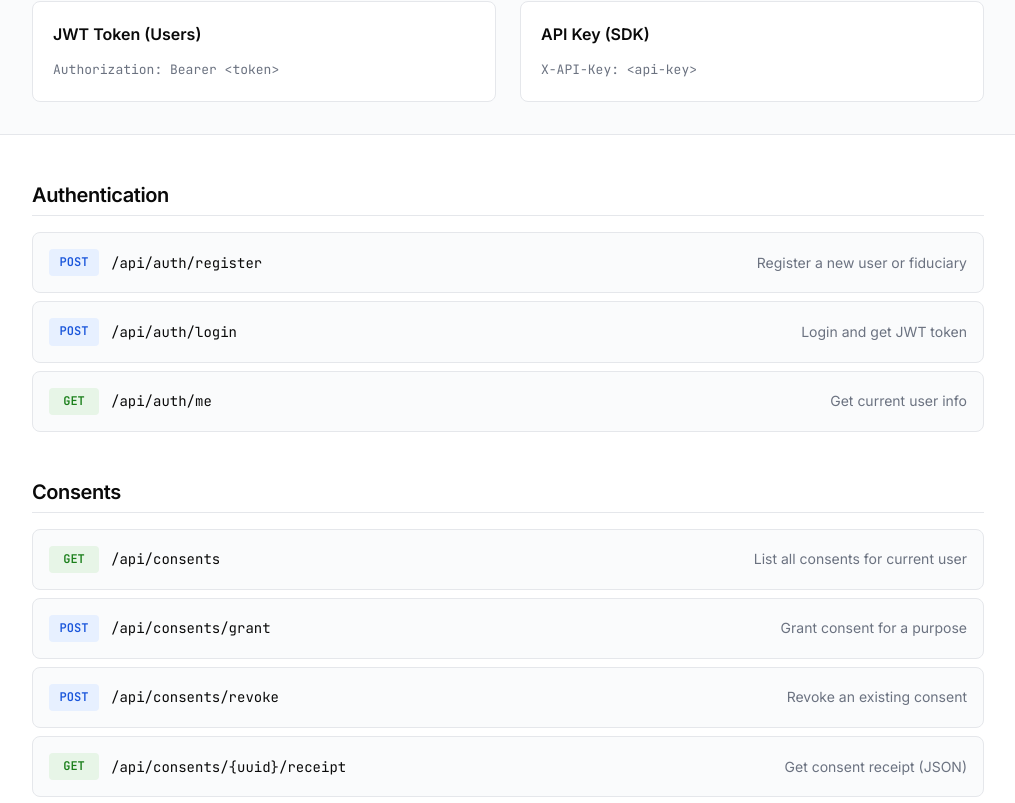
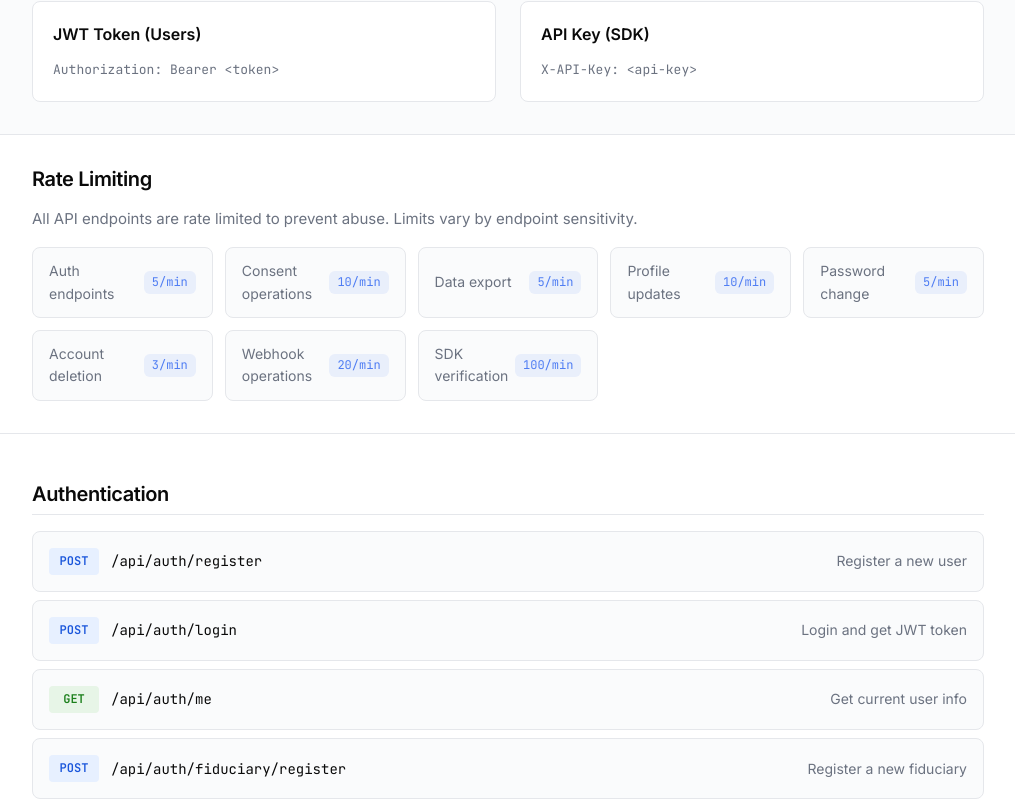
Before and after one commit to Ni8crawler18/Phloem, a React (Vite) app in the folder client/: page /api in a window 1280 px wide. Shown: the part 631-1434 px from the top of the page, without its empty margins (132-1147 px from the left). Built offline with nearby package versions, Linux system fonts and the light colour scheme; no server answers.

Commit message:
Update API and Landing pages with new features

```diff
--- a/client/src/pages/Api.jsx
+++ b/client/src/pages/Api.jsx
@@ -14,9 +14,11 @@ export default function Api() {
     {
       category: 'Authentication',
       items: [
-        { method: 'POST', path: '/api/auth/register', desc: 'Register a new user or fiduciary' },
+        { method: 'POST', path: '/api/auth/register', desc: 'Register a new user' },
         { method: 'POST', path: '/api/auth/login', desc: 'Login and get JWT token' },
         { method: 'GET', path: '/api/auth/me', desc: 'Get current user info' },
+        { method: 'POST', path: '/api/auth/fiduciary/register', desc: 'Register a new fiduciary' },
+        { method: 'POST', path: '/api/auth/fiduciary/login', desc: 'Fiduciary login' },
       ]
     },
     {
@@ -25,8 +27,40 @@ export default function Api() {
         { method: 'GET', path: '/api/consents', desc: 'List all consents for current user' },
         { method: 'POST', path: '/api/consents/grant', desc: 'Grant consent for a purpose' },
         { method: 'POST', path: '/api/consents/revoke', desc: 'Revoke an existing consent' },
+        { method: 'POST', path: '/api/consents/renew', desc: 'Renew an expiring consent' },
         { method: 'GET', path: '/api/consents/{uuid}/receipt', desc: 'Get consent receipt (JSON)' },
         { method: 'GET', path: '/api/consents/{uuid}/receipt/pdf', desc: 'Download consent receipt (PDF)' },
+      ]
+    },
+    {
+      category: 'Data Export',
+      items: [
+        { method: 'GET', path: '/api/consents/export/json', desc: 'Export all user data as JSON' },
+        { method: 'GET', path: '/api/consents/export/csv', desc: 'Export all user data as CSV' },
+      ]
+    },
+    {
+      category: 'Settings',
+      items: [
+        { method: 'GET', path: '/api/settings/user/profile', desc: 'Get user profile' },
+        { method: 'PUT', path: '/api/settings/user/profile', desc: 'Update user profile' },
+        { method: 'POST', path: '/api/settings/user/change-password', desc: 'Change user password' },
+        { method: 'POST', path: '/api/settings/user/delete-account', desc: 'Delete user account' },
+        { method: 'GET', path: '/api/settings/fiduciary/profile', desc: 'Get fiduciary profile' },
+        { method: 'PUT', path: '/api/settings/fiduciary/profile', desc: 'Update fiduciary profile' },
+        { method: 'POST', path: '/api/settings/fiduciary/change-password', desc: 'Change fiduciary password' },
+        { method: 'POST', path: '/api/settings/fiduciary/delete-account', desc: 'Delete fiduciary account' },
+      ]
+    },
+    {
+      category: 'Webhooks',
+      items: [
+        { method: 'GET', path: '/api/webhooks', desc: 'List all webhooks' },
+        { method: 'POST', path: '/api/webhooks', desc: 'Create a new webhook' },
+        { method: 'PUT', path: '/api/webhooks/{uuid}', desc: 'Update webhook' },
+        { method: 'DELETE', path: '/api/webhooks/{uuid}', desc: 'Delete webhook' },
+        { method: 'POST', path: '/api/webhooks/{uuid}/test', desc: 'Test webhook endpoint' },
+        { method: 'GET', path: '/api/webhooks/{uuid}/deliveries', desc: 'Get webhook delivery logs' },
       ]
     },
     {
@@ -49,6 +83,13 @@ export default function Api() {
       items: [
         { method: 'GET', path: '/api/dashboard/stats', desc: 'Get fiduciary statistics' },
         { method: 'GET', path: '/api/dashboard/consents', desc: 'Get consents for fiduciary' },
+      ]
+    },
+    {
+      category: 'Audit Logs',
+      items: [
+        { method: 'GET', path: '/api/audit-logs', desc: 'Get user audit logs' },
+        { method: 'GET', path: '/api/audit-logs/fiduciary', desc: 'Get fiduciary audit logs' },
       ]
     },
   ];
@@ -189,6 +230,52 @@ export default function Api() {
         </div>
       </section>
 
+      {/* Rate Limiting */}
+      <section style={{ padding: '32px 0', borderBottom: '1px solid var(--color-border)' }}>
+        <div className="container" style={{ maxWidth: '1000px', margin: '0 auto', padding: '0 24px' }}>
+          <h2 style={{ fontSize: '1.25rem', fontWeight: '600', marginBottom: '16px' }}>Rate Limiting</h2>
+          <p style={{ color: 'var(--color-text-secondary)', marginBottom: '16px', fontSize: '0.9375rem' }}>
+            All API endpoints are rate limited to prevent abuse. Limits vary by endpoint sensitivity.
+          </p>
+          <div style={{ display: 'grid', gridTemplateColumns: 'repeat(auto-fit, minmax(180px, 1fr))', gap: '12px' }}>
+            {[
+              { endpoint: 'Auth endpoints', limit: '5/min' },
+              { endpoint: 'Consent operations', limit: '10/min' },
+              { endpoint: 'Data export', limit: '5/min' },
+              { endpoint: 'Profile updates', limit: '10/min' },
+              { endpoint: 'Password change', limit: '5/min' },
+              { endpoint: 'Account deletion', limit: '3/min' },
+              { endpoint: 'Webhook operations', limit: '20/min' },
+              { endpoint: 'SDK verification', limit: '100/min' },
+            ].map((item, i) => (
+              <div key={i} style={{
+                display: 'flex',
+                justifyContent: 'space-between',
+                alignItems: 'center',
+                padding: '12px 16px',
+                background: 'var(--color-surface)',
+                border: '1px solid var(--color-border)',
+                borderRadius: 'var(--radius-md)',
+              }}>
+                <span style={{ fontSize: '0.875rem', color: 'var(--color-text-secondary)' }}>
+                  {item.endpoint}
+                </span>
+                <span style={{
+                  fontFamily: 'var(--font-mono)',
+                  fontSize: '0.75rem',
+                  padding: '2px 8px',
+                  background: 'rgba(79, 125, 243, 0.1)',
+                  color: 'var(--color-primary)',
+                  borderRadius: 'var(--radius-sm)',
+                }}>
+                  {item.limit}
+                </span>
+              </div>
+            ))}
+          </div>
+        </div>
+      </section>
+
       {/* Endpoints */}
       <section style={{ padding: '48px 0' }}>
         <div className="container" style={{ maxWidth: '1000px', margin: '0 auto', padding: '0 24px' }}>
@@ -269,6 +356,7 @@ export default function Api() {
               { code: '403', desc: 'Forbidden', color: '#dc2626' },
               { code: '404', desc: 'Not Found', color: '#b45309' },
               { code: '422', desc: 'Validation Error', color: '#b45309' },
+              { code: '429', desc: 'Rate Limited', color: '#b45309' },
               { code: '500', desc: 'Server Error', color: '#dc2626' },
             ].map((status, i) => (
               <div key={i} style={{
--- a/client/src/pages/Landing.jsx
+++ b/client/src/pages/Landing.jsx
@@ -6,6 +6,8 @@ export default function Landing() {
     { value: 'SHA-256', label: 'Receipt Signatures' },
     { value: 'JWT', label: 'Auth Protocol' },
     { value: 'REST', label: 'API Standard' },
+    { value: 'Webhooks', label: 'Real-time Events' },
+    { value: 'Rate Limited', label: 'API Protection' },
     { value: 'Immutable', label: 'Audit Logs' },
   ];
 
@@ -28,12 +30,32 @@ export default function Landing() {
       inputs: ['user_id', 'purpose_id'],
       output: 'ConsentStatus',
     },
+    {
+      title: 'data.export()',
+      description: 'Export all user data in JSON or CSV format. GDPR Article 20 compliant.',
+      inputs: ['user_id', 'format'],
+      output: 'DataPackage',
+    },
+    {
+      title: 'webhook.notify()',
+      description: 'Real-time notifications for consent events. HMAC-signed payloads.',
+      inputs: ['event', 'endpoint', 'secret'],
+      output: 'DeliveryStatus',
+    },
+    {
+      title: 'account.delete()',
+      description: 'Complete account erasure with cascade deletion. GDPR Article 17 compliant.',
+      inputs: ['user_id', 'confirmation'],
+      output: 'DeletionReceipt',
+    },
   ];
 
   const complianceItems = [
     { law: 'DPDP Section 6', desc: 'Purpose limitation and lawful processing' },
     { law: 'DPDP Section 6(6)', desc: 'Right to withdraw consent' },
     { law: 'GDPR Article 7', desc: 'Conditions for consent' },
+    { law: 'GDPR Article 17', desc: 'Right to erasure (account deletion)' },
+    { law: 'GDPR Article 20', desc: 'Right to data portability (export)' },
     { law: 'GDPR Article 30', desc: 'Records of processing activities' },
   ];
 
@@ -585,7 +607,7 @@ export default function Landing() {
               fontSize: '0.8125rem',
               color: 'var(--color-text-muted)',
             }}>
-              2024 Eigensparse. Built with FastAPI + React.
+              2025 Eigensparse. Built with FastAPI + React.
             </span>
             <div style={{ display: 'flex', gap: '24px' }}>
               <span style={{
```
